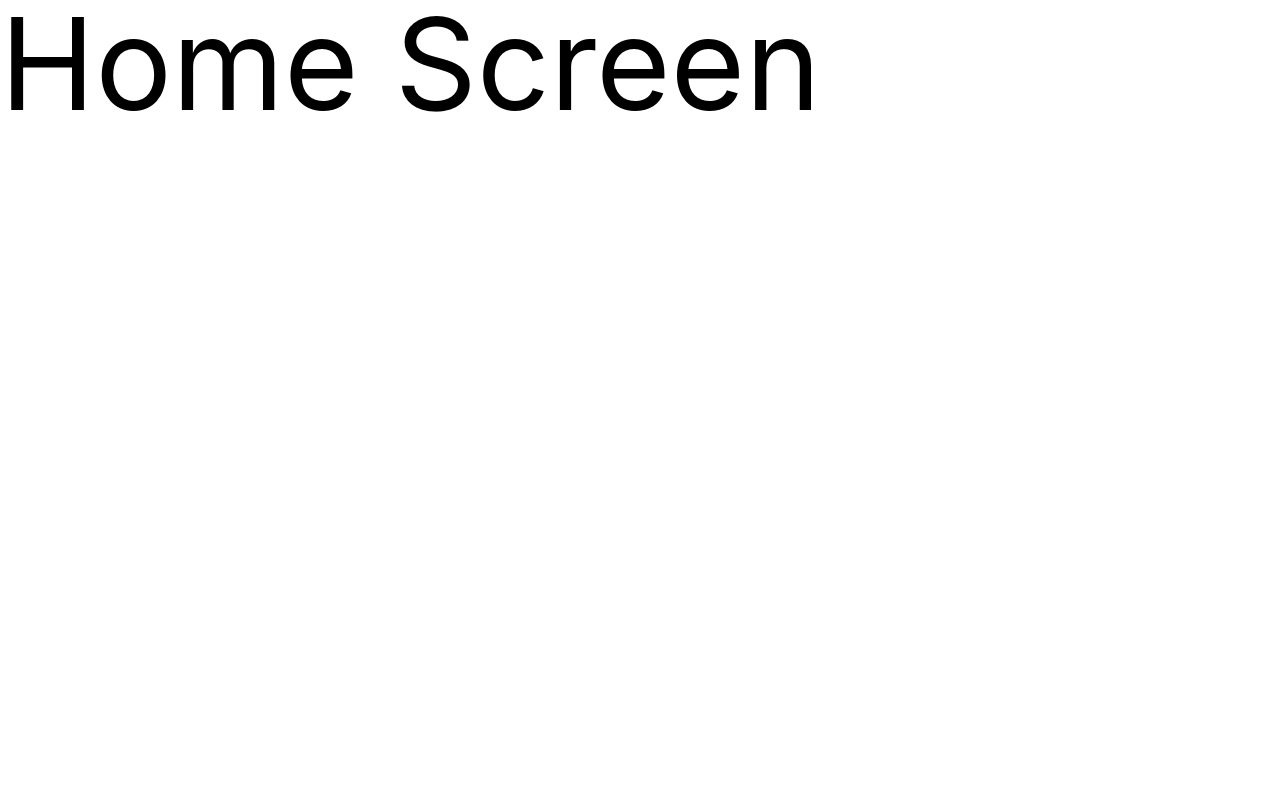
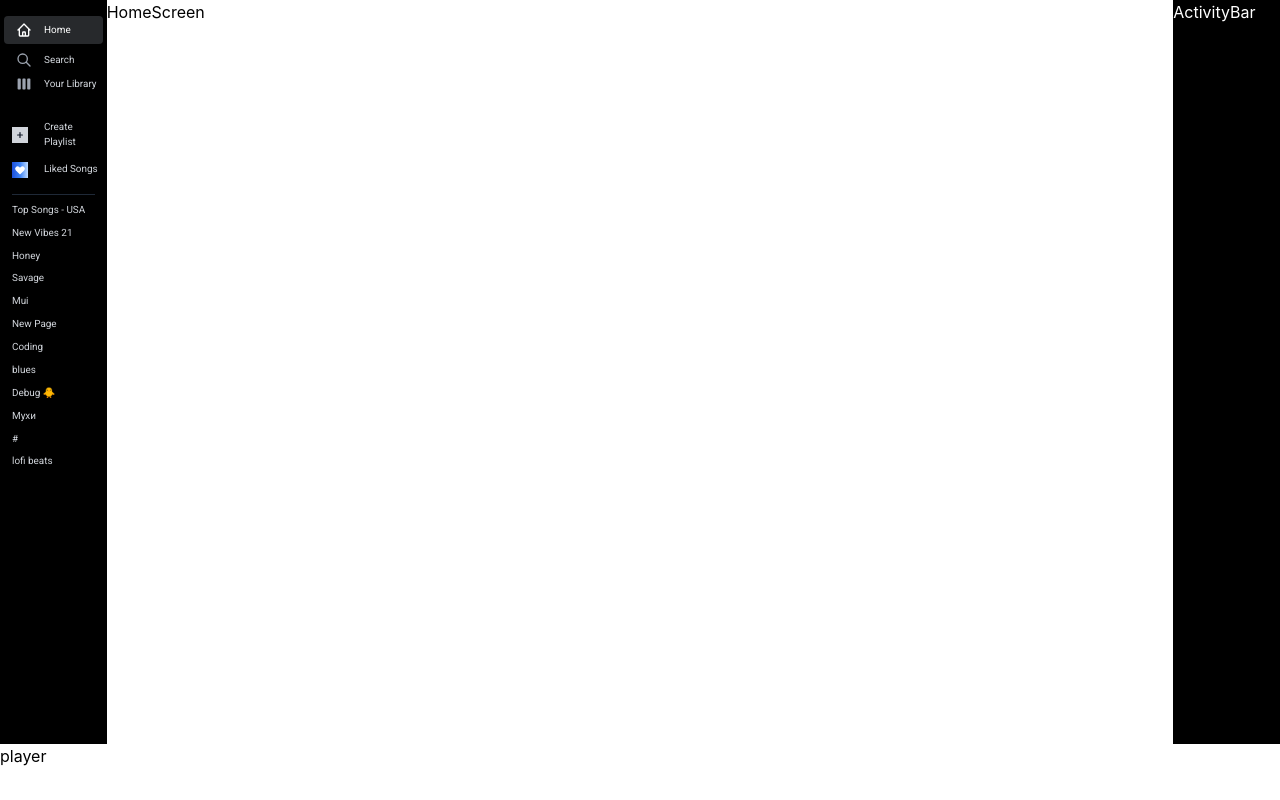
Before and after one commit to muhittinpalamutcu/spotify-ui-clone, a React (Create React App) app: page / in a window 1280 px wide. Built offline with nearby package versions, Linux system fonts and the light colour scheme.

Commit message:
Sidebar design

```diff
--- a/public/index.html
+++ b/public/index.html
@@ -10,6 +10,13 @@
       content="Web site created using create-react-app"
     />
     <link rel="apple-touch-icon" href="%PUBLIC_URL%/logo192.png" />
+    <link
+      rel="stylesheet"
+      href="https://cdnjs.cloudflare.com/ajax/libs/font-awesome/5.15.3/css/all.min.css"
+      integrity="sha512-iBBXm8fW90+nuLcSKlbmrPcLa0OT92xO1BIsZ+ywDWZCvqsWgccV3gFoRBv0z+8dLJgyAHIhR35VZc2oM/gI1w=="
+      crossorigin="anonymous"
+      referrerpolicy="no-referrer"
+    />
     <!--
       manifest.json provides metadata used when your web app is installed on a
       user's mobile device or desktop. See https://developers.google.com/web/fundamentals/web-app-manifest/
--- a/src/App.js
+++ b/src/App.js
@@ -7,15 +7,33 @@ import {
 } from "react-router-dom";
 import HomeScreen from "./Screens/HomeScreen";
 import SearchScreen from "./Screens/SearchScreen";
+import Sidebar from "./Components/Sidebar";
+import ActivityBar from "./Components/ActivityBar";
 
 const App = () => {
   return (
     <Router>
       <Switch>
-        <Route path="/" component={HomeScreen} exact />
-        <Route path="/search" component={SearchScreen} />
-        <Route path="/library" />
-        <Route path="/playlist/:listname" />
+        <div>
+          <main
+            className="grid lg:grid-cols-12 md:grid-cols-12 sm:grid-cols-3 "
+            style={{ height: "93vh" }}
+          >
+            <div className="lg:col-span-1 md:col-span-2 sm:grid-cols-1 sm:h-full h-14  bg-black text-white">
+              <Sidebar />
+            </div>
+            <div className="lg:col-span-10 md:col-span-8 sm:grid-cols-1 sm:h-full h-96">
+              <Route path="/" component={HomeScreen} exact />
+              <Route path="/search" component={SearchScreen} />
+              <Route path="/library" />
+              <Route path="/playlist/:listname" />
+            </div>
+            <div className="lg:col-span-1 md:col-span-2 sm:grid-cols-1 sm:h-full h-14 bg-black text-white">
+              <ActivityBar />
+            </div>
+          </main>
+          <div className="h-14 col-span-12  ">player</div>
+        </div>
       </Switch>
     </Router>
   );
--- a/src/Components/ActivityBar.jsx
+++ b/src/Components/ActivityBar.jsx
@@ -0,0 +1,7 @@
+import React from "react";
+
+const ActivityBar = () => {
+  return <div>ActivityBar</div>;
+};
+
+export default ActivityBar;
--- a/src/Components/Sidebar.jsx
+++ b/src/Components/Sidebar.jsx
@@ -0,0 +1,108 @@
+import React, { useState } from "react";
+
+const Sidebar = () => {
+  return (
+    <div>
+      <div className="p-1">
+        <div className="flex text-white text-xs mt-3 items-center font-body bg-gray-400 bg-opacity-25 h-7 rounded cursor-pointer">
+          <svg
+            xmlns="http://www.w3.org/2000/svg"
+            className="sidebar-icon text-white"
+            fill="none"
+            viewBox="0 0 24 24"
+            stroke="currentColor"
+          >
+            <path
+              strokeLinecap="round"
+              strokeLinejoin="round"
+              strokeWidth={2}
+              d="M3 12l2-2m0 0l7-7 7 7M5 10v10a1 1 0 001 1h3m10-11l2 2m-2-2v10a1 1 0 01-1 1h-3m-6 0a1 1 0 001-1v-4a1 1 0 011-1h2a1 1 0 011 1v4a1 1 0 001 1m-6 0h6"
+            />
+          </svg>
+          <p className="ml-3">Home</p>
+        </div>
+      </div>
+      <div className="sidebar-card p-1">
+        <svg
+          xmlns="http://www.w3.org/2000/svg"
+          className="sidebar-icon text-gray-400"
+          fill="none"
+          viewBox="0 0 24 24"
+          stroke="currentColor"
+        >
+          <path
+            strokeLinecap="round"
+            strokeLinejoin="round"
+            strokeWidth={2}
+            d="M21 21l-6-6m2-5a7 7 0 11-14 0 7 7 0 0114 0z"
+          />
+        </svg>
+        <p className="ml-3">Search</p>
+      </div>
+      <div className="sidebar-card p-1">
+        <svg
+          xmlns="http://www.w3.org/2000/svg"
+          className="sidebar-icon text-gray-400"
+          viewBox="0 0 20 20"
+          fill="currentColor"
+        >
+          <path d="M2 4a1 1 0 011-1h2a1 1 0 011 1v12a1 1 0 01-1 1H3a1 1 0 01-1-1V4zM8 4a1 1 0 011-1h2a1 1 0 011 1v12a1 1 0 01-1 1H9a1 1 0 01-1-1V4zM15 3a1 1 0 00-1 1v12a1 1 0 001 1h2a1 1 0 001-1V4a1 1 0 00-1-1h-2z" />
+        </svg>
+        <p className="ml-3">Your Library</p>
+      </div>
+
+      <div className="flex text-xs font-body text-gray-300 mt-6 ml-3 items-center">
+        <div className="h-4 w-4 bg-gray-300  items-center justify-center flex">
+          <svg
+            xmlns="http://www.w3.org/2000/svg"
+            className="h-3 w-3 text-gray-900"
+            viewBox="0 0 20 20"
+            fill="currentColor"
+          >
+            <path
+              fillRule="evenodd"
+              d="M10 5a1 1 0 011 1v3h3a1 1 0 110 2h-3v3a1 1 0 11-2 0v-3H6a1 1 0 110-2h3V6a1 1 0 011-1z"
+              clipRule="evenodd"
+            />
+          </svg>
+        </div>
+        <p className="ml-4">Create Playlist</p>
+      </div>
+      <div className="flex text-xs font-body text-gray-300 mt-3 ml-3 items-center">
+        <div className="h-4 w-4 bg-gradient-to-r from-blue-700 via-blue-500 to-blue-200 flex items-center justify-center">
+          <svg
+            xmlns="http://www.w3.org/2000/svg"
+            className="h-3 w-3 text-white"
+            viewBox="0 0 20 20"
+            fill="currentColor"
+          >
+            <path
+              fillRule="evenodd"
+              d="M3.172 5.172a4 4 0 015.656 0L10 6.343l1.172-1.171a4 4 0 115.656 5.656L10 17.657l-6.828-6.829a4 4 0 010-5.656z"
+              clipRule="evenodd"
+            />
+          </svg>
+        </div>
+        <p className="ml-4">Liked Songs</p>
+      </div>
+
+      <div className="mt-4 px-3 text-xs font-body text-gray-300">
+        <div className="border-t border-gray-800"></div>
+        <p className="mt-2">Top Songs - USA</p>
+        <p className="mt-2">New Vibes 21</p>
+        <p className="mt-2">Honey</p>
+        <p className="mt-2">Savage</p>
+        <p className="mt-2">Mui</p>
+        <p className="mt-2">New Page</p>
+        <p className="mt-2">Coding</p>
+        <p className="mt-2">blues</p>
+        <p className="mt-2">Debug 🐥</p>
+        <p className="mt-2">Мухи</p>
+        <p className="mt-2">#</p>
+        <p className="mt-2">lofi beats</p>
+      </div>
+    </div>
+  );
+};
+
+export default Sidebar;
--- a/src/Screens/HomeScreen.jsx
+++ b/src/Screens/HomeScreen.jsx
@@ -1,7 +1,8 @@
 import React from "react";
+import Sidebar from "../Components/Sidebar";
 
-const Home = () => {
-  return <div className="text-9xl">Home Screen</div>;
+const HomeScreen = () => {
+  return <div>HomeScreen</div>;
 };
 
-export default Home;
+export default HomeScreen;
--- a/src/index.css
+++ b/src/index.css
@@ -1,7 +1,17 @@
+@import url("https://fonts.googleapis.com/css2?family=Roboto:ital,wght@0,100;0,300;0,400;0,500;0,700;0,900;1,100;1,300;1,400;1,500;1,700;1,900&display=swap");
+
 /* ./src/index.css */
 @tailwind base;
 @tailwind components;
 @tailwind utilities;
+
+.sidebar-card {
+  @apply flex text-gray-300 text-xs items-center font-body cursor-pointer;
+}
+
+.sidebar-icon {
+  @apply h-4 w-4 ml-3;
+}
 
 body {
   margin: 0;
--- a/tailwind.config.js
+++ b/tailwind.config.js
@@ -2,7 +2,14 @@ module.exports = {
   purge: ["./src/**/*.{js,jsx,ts,tsx}", "./public/index.html"],
   darkMode: false, // or 'media' or 'class'
   theme: {
-    extend: {},
+    extend: {
+      fontFamily: {
+        body: ["Roboto"],
+      },
+      fontSize: {
+        xs: ".62rem",
+      },
+    },
   },
   variants: {
     extend: {},
```
